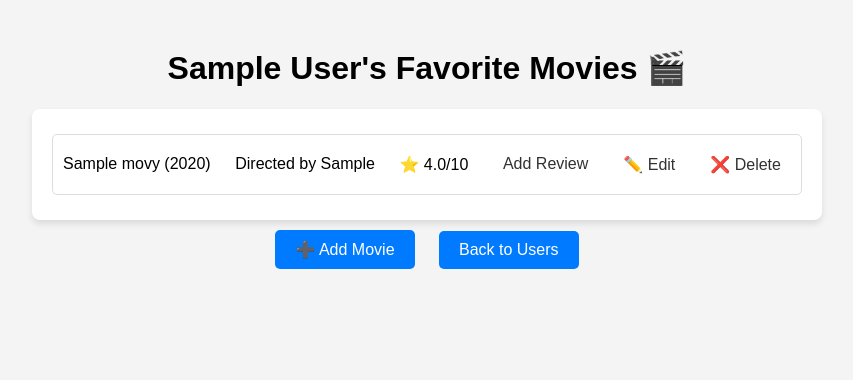
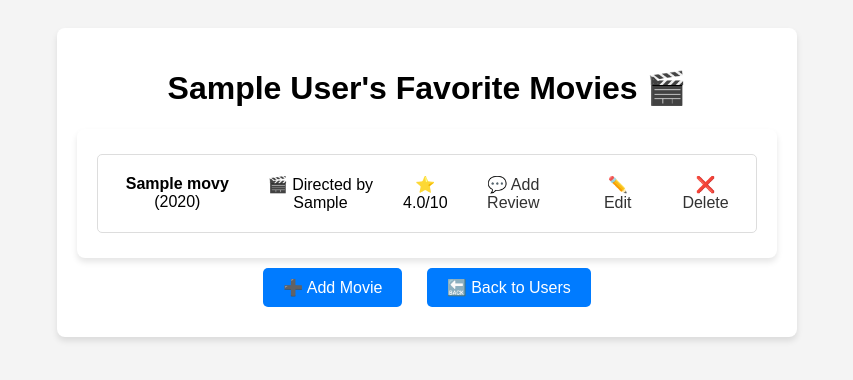
Before and after one commit to kehalit/moviweb_app, a Flask app: page /users/1 in a window 1280 px wide. Shown: the top 380 px of the page, without its empty margins (213-1066 px from the left). Run offline with Flask 3, Linux system fonts and the light colour scheme; tables that the repository leaves empty hold one stand-in row (values such as "Sample post").

Commit message:
Icons and more user-friendly message added

```diff
--- a/templates/user_movies.html
+++ b/templates/user_movies.html
@@ -2,35 +2,39 @@
 <html lang="en">
 <head>
     <meta charset="UTF-8">
-    <title>{{ user.name }} Movies</title>
+    <title>{{ user.name }}'s Movies</title>
     <link rel="stylesheet" type="text/css" href="{{ url_for('static', filename='style.css') }}">
 </head>
 <body>
-  <div>
+    <div class="container">
         <h1>{{ user.name }}'s Favorite Movies 🎬</h1>
 
-    {% if not movies %}
-        <p>No movies found for user {{ user.user_id }}.</p>
-    {% endif %}
-
+        {% if movies %}
             <div class="user-container">
                 {% for movie in movies %}
                     <div class="user-item">
-                <span> {{ movie.movie_name }} ({{ movie.year }}) </span>
-                <span>Directed by {{ movie.director }}</span>
+                        <span><strong>{{ movie.movie_name }}</strong> ({{ movie.year }})</span>
+                        <span>🎬 Directed by {{ movie.director }}</span>
                         <span>⭐ {{ movie.rating }}/10</span>
                         <div class="user-actions">
-                    <a class="action" href="{{ url_for('add_review', user_id=user.user_id, movie_id=movie.movie_id) }}">Add Review</a>
+                            <a class="action" href="{{ url_for('add_review', user_id=user.user_id, movie_id=movie.movie_id) }}">💬 Add Review</a>
                             <a class="action" href="{{ url_for('update_movie', user_id=user.user_id, movie_id=movie.movie_id) }}">✏️ Edit</a>
-                    <a class="action" href="{{ url_for('delete_movie', user_id=user.user_id, movie_id=movie.movie_id) }}" onclick="return confirm('Are you sure?');">❌ Delete</a>
+                            <a class="action delete" href="{{ url_for('delete_movie', user_id=user.user_id, movie_id=movie.movie_id) }}" onclick="return confirm('Are you sure?');">❌ Delete</a>
                         </div>
                     </div>
                 {% endfor %}
             </div>
+        {% else %}
+            <div class="no-movies">
+                <p>🎥 {{ user.name }} hasn’t added any movies yet. Let’s change that! </p>
+                <p>Click below to add a favorite movie. ✨</p>
+            </div>
+        {% endif %}
 
+        <div class="actions">
             <a class="link-button" href="{{ url_for('add_movie', user_id=user.user_id) }}">➕ Add Movie</a>
-    <a class="link-button" href="{{ url_for('users_list') }}">Back to Users</a>
-
+            <a class="link-button back" href="{{ url_for('users_list') }}">🔙 Back to Users</a>
+        </div>
     </div>
 </body>
 </html>
```
Lines whose indentation alone changed are shown as unchanged.
